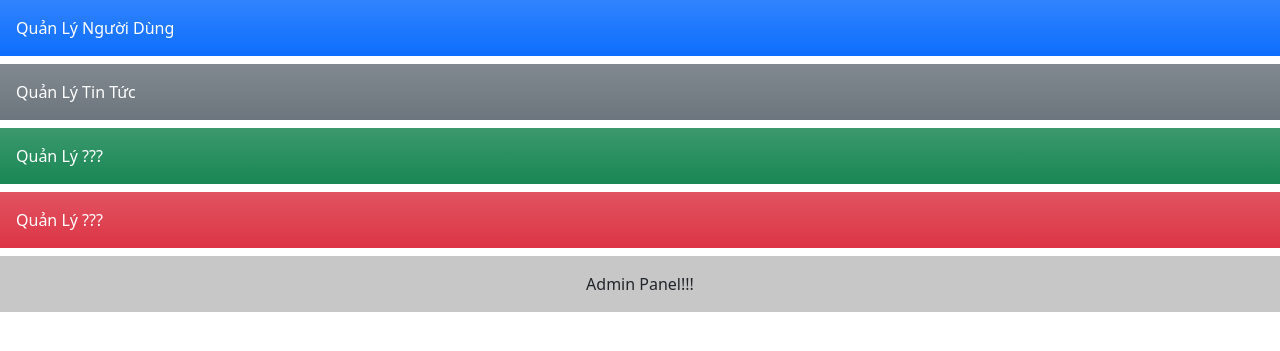
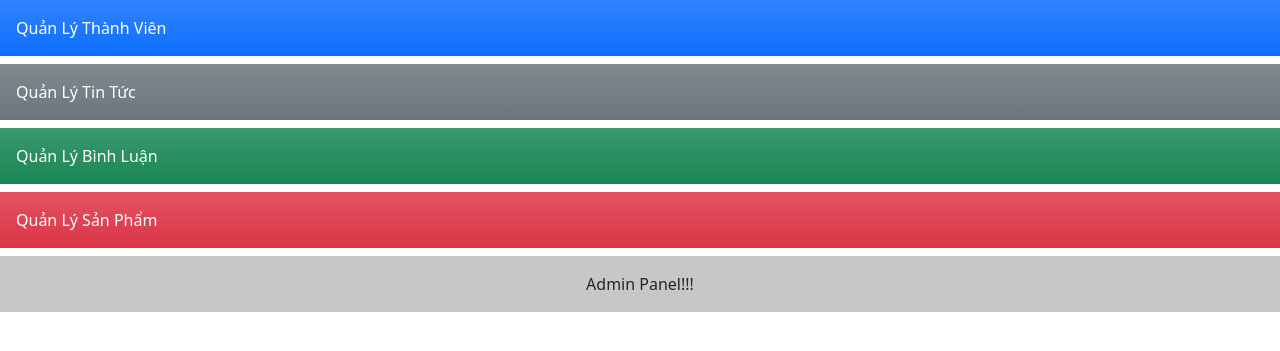
Before and after one commit to thuankhangho/btl-web, a PHP site: page /admin/admin.php in a window 1280 px wide. Shown: the part 57-408 px from the top of the page. Run offline with PHP 8.4, Linux system fonts and the light colour scheme; some libraries are stand-ins or nearby versions.

Commit message:
Update admin.php

```diff
--- a/admin/admin.php
+++ b/admin/admin.php
@@ -26,10 +26,10 @@
     </div>
     <!-- end nav bar -->
 
-    <div class="p-3 mb-2 bg-primary bg-gradient text-white">Quản lý người dùng</div>
+    <div class="p-3 mb-2 bg-primary bg-gradient text-white">Quản lý thành viên</div>
     <div class="p-3 mb-2 bg-secondary bg-gradient text-white">Quản lý tin tức</div>
-    <div class="p-3 mb-2 bg-success bg-gradient text-white">Quản lý ???</div>
-    <div class="p-3 mb-2 bg-danger bg-gradient text-white">Quản lý ???</div>
+    <div class="p-3 mb-2 bg-success bg-gradient text-white">Quản lý bình luận</div>
+    <div class="p-3 mb-2 bg-danger bg-gradient text-white">Quản lý sản phẩm</div>
 <!-- footer -->
   <footer class="bg-light text-center text-lg-start">
   <!-- Copyright -->
```
